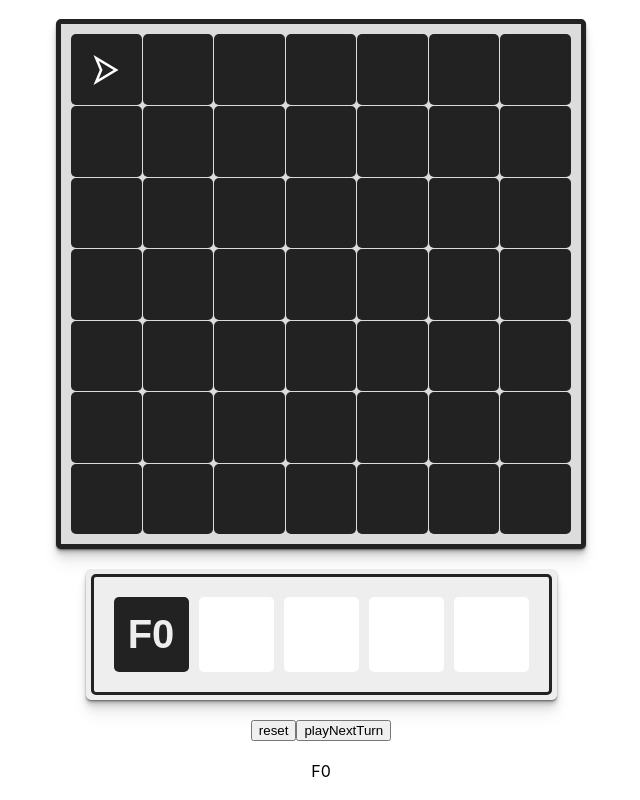
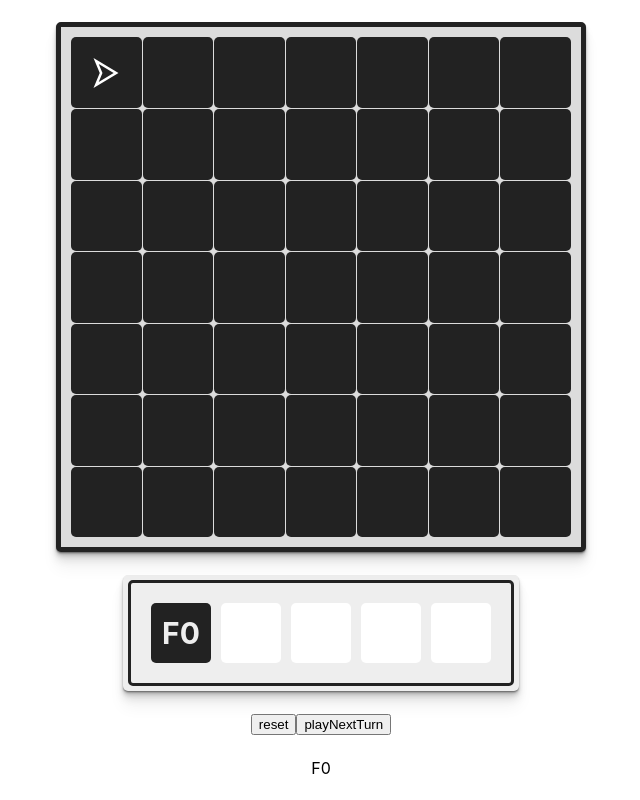
Before and after one commit to Ezeial/42GAME-CLONE, a React (Create React App) app: page / in a window 1280 px wide. Shown: the whole page, without its empty margins (319-959 px from the left). Built offline with nearby package versions, Linux system fonts and the light colour scheme.

Commit message:
CLEAN_QUEUE

```diff
--- a/src/components/Core.js
+++ b/src/components/Core.js
@@ -5,22 +5,16 @@ import { useActionStore } from "../contexts/ActionContextProvider"
 function Core() {
     const {
         playNextTurn,
-        adds,
         reset
     } = useShipStore()
 
     const {
-        actions,
         resetActions
     } = useActionStore()
 
     const resetGame = () => {
         resetActions()
         reset()
-    }
-
-    const enqueue = (e) => {
-        adds(actions[0].map(a => a.move))
     }
 
     return (
--- a/src/components/Queue.js
+++ b/src/components/Queue.js
@@ -7,11 +7,11 @@ const Container = styled.div`
 `
 function Queue() {
 
-    const { displayedQueue } = useShipStore()
+    const { actions } = useShipStore()
 
     return (
         <Container>
-            { displayedQueue.map(a => <div>{a}</div>) }
+            { actions.map((a, i) => <div key = {i}>{a}</div>) }
         </Container>
     )
 }
--- a/src/components/action.js
+++ b/src/components/action.js
@@ -1,7 +1,6 @@
 import React from 'react'
 import ActionBox from '../subcomponents/ActionBox'
 import styled from 'styled-components'
-import { useShipStore } from "../contexts/ShipContextProvider"
 
 const Container = styled.div`
   display:flex;
@@ -18,7 +17,6 @@ const Container = styled.div`
 `
 
 function Control() {
-  const { playNextTurn, actions, add } = useShipStore()
 
   return (
     <Container>
--- a/src/contexts/ActionContextProvider.js
+++ b/src/contexts/ActionContextProvider.js
@@ -6,7 +6,6 @@ const ActionContext = createContext({})
 const ActionContextProvider = ({ children }) => {
     const {
         setAction,
-        getAction,
         resetActions,
         getActions,
         actions
@@ -14,15 +13,10 @@ const ActionContextProvider = ({ children }) => {
         { move: null, color: null},
         { move: null, color: null},
         { move: null, color: null},
-        { move: null, color: null}],
-    ]) // A RENDRE DYNAMIQUE PLUS TARD
-
-
-
+        { move: null, color: null}]]) // A RENDRE DYNAMIQUE PLUS TARD
 
     const values = {
         setAction,
-        getAction,
         resetActions,
         getActions,
         actions
--- a/src/contexts/ShipContextProvider.js
+++ b/src/contexts/ShipContextProvider.js
@@ -10,19 +10,18 @@ export const ShipContextProvider = ({ children }) => {
   const [ship, setShip] = useState({x: 1, y: 1, r: 0})
   const { getActions } = useActionStore()
   const {
-    add,
-    adds,
     increment,
     getAction,
     actions,
-    displayedQueue,
     resetQueue,
-    isLast
+    isLast,
+    mapFunction
   } = useQueue(['F0'])
 
   const doTurn = (ship, action) => {
     switch (action) {
       case 'LEFT':
+      increment()
         return {
           x: ship.x,
           y: ship.y,
@@ -31,6 +30,7 @@ export const ShipContextProvider = ({ children }) => {
       case 'FORWARD':
         switch (ship.r) {
           case 0:
+            increment()
             if (ship.x === Map1.length) return ship
             return {
               x: ship.x + 1,
@@ -38,6 +38,7 @@ export const ShipContextProvider = ({ children }) => {
               r: ship.r
             }
           case 90:
+            increment()
             if (ship.y === Map1.length) return ship
             return {
               x: ship.x,
@@ -45,6 +46,7 @@ export const ShipContextProvider = ({ children }) => {
               r: ship.r
             }
           case 180:
+            increment()
             if (ship.x === 1) return ship
             return {
               x: ship.x - 1,
@@ -52,6 +54,7 @@ export const ShipContextProvider = ({ children }) => {
               r: ship.r
             }
           case 270:
+            increment()
             if (ship.y === 1) return ship
             return {
               x: ship.x,
@@ -61,13 +64,14 @@ export const ShipContextProvider = ({ children }) => {
           default: return
         }
       case 'RIGHT':
+        increment()
         return {
           x: ship.x,
           y: ship.y,
           r: (ship.r + 90) % 360
         }
       case 'F0': {
-        adds(getActions(0).map(a => a.move))
+        mapFunction(getActions(0).map(a => a.move).filter(x => !!x), actions)
         return ship
       }
       default: return ship
@@ -78,7 +82,6 @@ export const ShipContextProvider = ({ children }) => {
     if (isLast()) return
     const nextShip = doTurn(ship, getAction())
     setShip(nextShip)
-    increment()
   }
 
   const reset = () => {
@@ -90,10 +93,7 @@ export const ShipContextProvider = ({ children }) => {
     ship,
     playNextTurn,
     actions,
-    displayedQueue,
     reset,
-    add,
-    adds
   }
 
   return <ShipContext.Provider value={values}>{children}</ShipContext.Provider>;
--- a/src/subcomponents/ActionBox.js
+++ b/src/subcomponents/ActionBox.js
@@ -15,10 +15,10 @@ const Container = styled.div`
     border-radius: 5px;
 `
 
-const SelectButtonContainer = styled.button`
+const SelectButtonContainer = styled.div`
     position: relative;
-    width: 75px;
-    height: 75px;
+    width: 50px;
+    height: 50px;
     background-color: ${props => props.bg ? props.bg : '#FFF'};
     border-radius: 5px;
     padding: 5px;
@@ -29,7 +29,7 @@ const SelectButtonContainer = styled.button`
     justify-content:center;
 
     color: ${props => props.color ? props.color : '#222'};
-    font-size: 40px;
+    font-size: 30px;
     font-weight: bold;
 
     border: none;
@@ -54,7 +54,7 @@ const SelectButtonContainer = styled.button`
 `
 
 const Svg = styled.img`
-    width: 50px;
+    width: 40px;
     transform: rotate(${props => props.rotate}deg);
 `
 
@@ -74,7 +74,7 @@ const AskBoxContainer = styled.div`
 
     position: absolute;
     top:0;
-    transform:translateY(-360px);
+    transform:translateY(-300px);
 
 `
 
@@ -98,10 +98,10 @@ const AskBox = ({ reset, functionNumber, i }) => {
 
     useEffect(() => {
         if (toggleL.toggled.find(bool => bool === true) && toggleR.toggled.find(bool => bool === true)) reset()
-    }, [toggleL.toggled, toggleR.toggled])
+    }, [toggleL.toggled, toggleR.toggled, reset])
 
     return <AskBoxContainer>
-        <AskBoxPannel>
+        <AskBoxPannel >
             <SelectButtonContainer onClick = {() => {
                 setAction({ move: 'F0' }, functionNumber, i)
                 toggleL.toggle(0)
@@ -113,12 +113,10 @@ const AskBox = ({ reset, functionNumber, i }) => {
                 toggleL.toggle(1)
                 }}  toggled = {toggleL.toggled[1]} shadow move ><Svg src = {Move} rotate = {90}/></SelectButtonContainer>
             <SelectButtonContainer onClick = {() => {
-
                 setAction({ move: 'LEFT' }, functionNumber, i)
                 toggleL.toggle(2)
                 }}  toggled = {toggleL.toggled[2]} shadow move ><Svg src = {Move} rotate = {0}/></SelectButtonContainer>
             <SelectButtonContainer onClick = {() => {
-
                 setAction({ move: 'RIGHT' }, functionNumber, i)
                 toggleL.toggle(3)
                 }}  toggled = {toggleL.toggled[3]} shadow move ><Svg src = {Move} rotate = {180}/></SelectButtonContainer>
@@ -163,7 +161,7 @@ const FunctionBox = ({ func, functionNumber }) => {
     return <FunctionBoxContainer>
         <SelectButtonContainer color = '#EEE' bg = '#222'>F{functionNumber}</SelectButtonContainer>
         {
-           func.map((instruction, i) => <SelectButton functionNumber = {functionNumber}  reset = {reset} toggle = {toggle} toggled = {toggled} i = {i} instruction = {instruction}/>)
+           func.map((instruction, i) => <SelectButton key = {i} functionNumber = {functionNumber}  reset = {reset} toggle = {toggle} toggled = {toggled} i = {i} instruction = {instruction}/>)
         }
     </FunctionBoxContainer>
 }
@@ -172,7 +170,7 @@ function ActionBox() {
     const { actions } = useActionStore()
 
     return <Container>
-            {actions.map((func, i) => <FunctionBox functionNumber = {i} func = {func}/> )}
+            {actions.map((func, i) => <FunctionBox key = {i} functionNumber = {i} func = {func}/> )}
     </Container>
 }
 
--- a/src/utils/useActions.js
+++ b/src/utils/useActions.js
@@ -18,20 +18,18 @@ const useActions = (initialValue = []) => {
                     }
                     return action
                 })
-            }
+            } else return func
         })
         setActions(newArray)
     }
 
-    const getAction = (functionNumber, index) => actions[functionNumber][index]
+    const getActions = (functionNumber) => actions[functionNumber]
 
-    const getActions = (functionNumber) => actions[functionNumber]
 
     const resetActions = () => setActions(initialValue)
 
     return {
         setAction,
-        getAction,
         getActions,
         resetActions,
         actions,
--- a/src/utils/useQueue.js
+++ b/src/utils/useQueue.js
@@ -1,48 +1,42 @@
-import {useState, useEffect} from 'react'
+import {useState} from 'react'
 
 const useQueue = (initialValue = []) => {
     const [actions, setActions] = useState(initialValue)
-    const [actionIndex, setActionIndex] = useState(0)
-    const [displayedQueue, setDisplayedQueue] = useState(initialValue)
-
-    useEffect(() => {
-      if (actions.length > 10) {
-        setDisplayedQueue(actions.filter((action, i) => i > actions.length - 11))
-      } else setDisplayedQueue(actions)
-      console.log(displayedQueue)
-    }, [actions])
-
-    const add = action => {
-      setActions([...actions, action])
-    }
-
-    const adds = newActions => {
-      setActions([...actions, ...newActions])
-    }
 
     const increment = callback => {
       if (isLast()) return
-      setActionIndex(prev => prev + 1)
+      setActions(actions.filter((a, i) => i !== 0))
     }
 
-    const getAction = () => actions[actionIndex]
+    const getAction = () => actions[0]
 
-    const isLast = () => actionIndex === actions.length
+    const isLast = () => 0 === actions.length
 
     const resetQueue = () =>{
-      setActionIndex(0)
       setActions(initialValue)
     }
 
+    // Nouvelle queue , [ 'F0' , 'FORWARD', 'UP' ]
+    // si 'FO' -> map(newAction -> F0)
+    // si 'ACTION' -> consomme l'action ( return new ship ) -> retire le premier item de l'array et set la nouvelle queue
+
+   const mapFunction = (func, array) => {
+    if (array.length === 1) return setActions([ ...func ])
+    return setActions(array.reduce((acc, current, i) => {
+      if(!(Array.isArray(acc))) acc = [ ...func ]
+      acc.push(current)
+      return acc
+    }))
+  }
+
+
     return {
-      add,
       increment,
       getAction,
       actions,
       resetQueue,
-      adds,
-      isLast,
-      displayedQueue
+      mapFunction,
+      isLast
     }
   }
 
```
